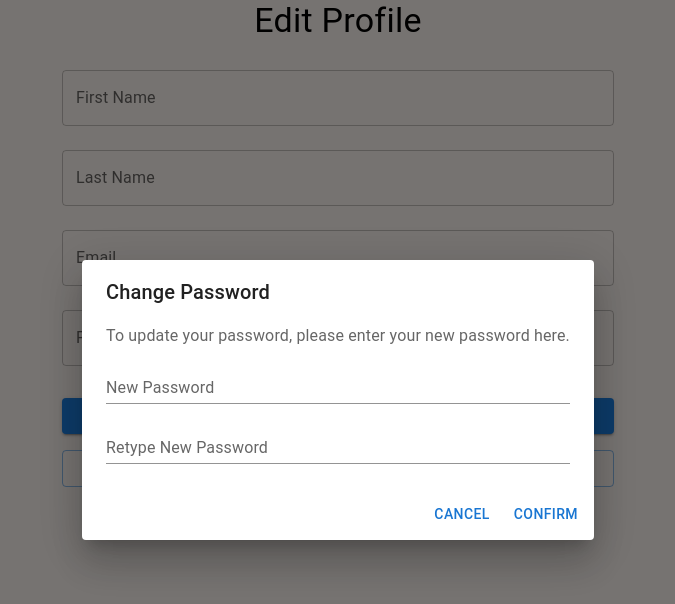
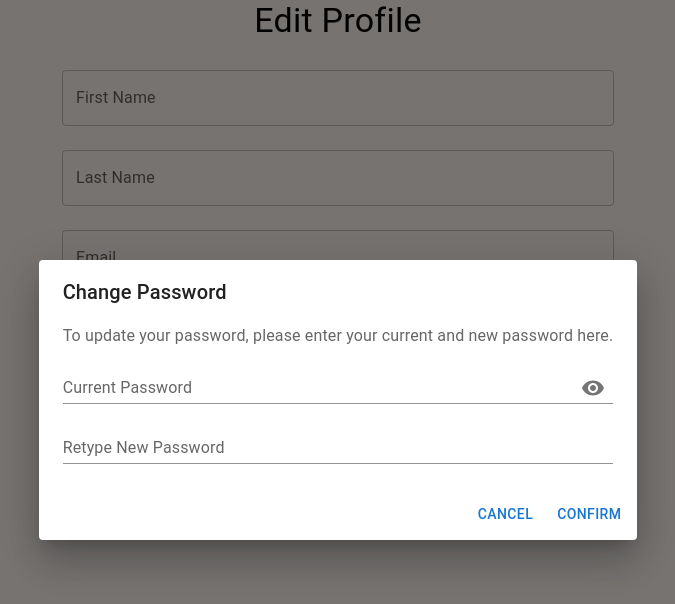
Before and after one commit to matt0125/Scheduler, a React (Create React App) app in the folder web/: page /edit-profile/1 in a window 1280 px wide. Both pictures are taken after a click on the button "CHANGE PASSWORD". Shown: the top 604 px of the page, without its empty margins (302-977 px from the left). Built offline with nearby package versions, Linux system fonts and the light colour scheme.

Commit message:
Change password button almost works
Added eyeball to see password. Still need to make the API not have errors to the button getting some errors

```diff
--- a/web/src/pages/EditProfile.js
+++ b/web/src/pages/EditProfile.js
@@ -9,6 +9,7 @@ const EditProfile = () => {
   const navigate = useNavigate();
 
   const [passwordVisible, setPasswordVisible] = useState(false);
+  const [currentPassword, setCurrentPassword] = useState(''); // Add a state for the current password
 
   const [formData, setFormData] = useState({
     firstName: '',
@@ -103,29 +104,35 @@ const EditProfile = () => {
   };
 
   const handlePasswordChange = async () => {
-    if (newPassword !== confirmNewPassword) {
-      alert("Passwords don't match.");
+    // Log passwords for debugging purposes
+    console.log(`Current Password: ${currentPassword}, New Password: ${newPassword}, Confirm New Password: ${confirmNewPassword}`);
+
+    // Check if the new passwords match
+    if (newPassword.trim() !== confirmNewPassword.trim()) {
+      alert("New passwords don't match.");
       return;
     }
 
+    // Perform the password update call
     let jwtToken = localStorage.getItem('token');
     let employeeId = localStorage.getItem('id');
-    // Replace the URL with your actual endpoint to update the password
-    const url = `http://localhost:3000/api/employee/${employeeId}/changePassword`;
-
+    const url = `http://localhost:3000/api/employee/${employeeId}/password`;
+    console.log("Sending request with", { currentPassword, newPassword });
     try {
-      const response = await axios.put(url, { newPassword }, {
+      const response = await axios.put(url, JSON.stringify({ currentPassword, newPassword }), {
         headers: {
+          'Content-Type': 'application/json',
           Authorization: `Bearer ${jwtToken}`,
         },
       });
       alert('Password updated successfully!');
       handleCloseModal();
     } catch (error) {
-      console.error('Error updating password', error);
-      alert('Error updating password');
+      console.error('Error updating password:', error);
+      alert(`Error updating password: ${error.response?.data?.message || error.message}`);
     }
   };
+
 
   const handleOpenModal = () => {
     setIsModalOpen(true);
@@ -200,19 +207,31 @@ const EditProfile = () => {
         <DialogTitle>Change Password</DialogTitle>
         <DialogContent>
           <DialogContentText>
-            To update your password, please enter your new password here.
+            To update your password, please enter your current and new password here.
           </DialogContentText>
           <TextField
-            autoFocus
             margin="dense"
-            id="new-password"
-            label="New Password"
-            type="password"
+            id="current-password"
+            label="Current Password"
+            type={passwordVisible ? 'text' : 'password'}
             fullWidth
             variant="standard"
-            value={newPassword}
-            onChange={(e) => setNewPassword(e.target.value)}
+            value={currentPassword}
+            onChange={(e) => setCurrentPassword(e.target.value)}
+            InputProps={{
+              endAdornment: (
+                <InputAdornment position="end">
+                  <IconButton
+                    aria-label="toggle password visibility"
+                    onClick={togglePasswordVisibility}
+                  >
+                    {passwordVisible ? <VisibilityOff /> : <Visibility />}
+                  </IconButton>
+                </InputAdornment>
+              ),
+            }}
           />
+
           <TextField
             margin="dense"
             id="confirm-new-password"
```
